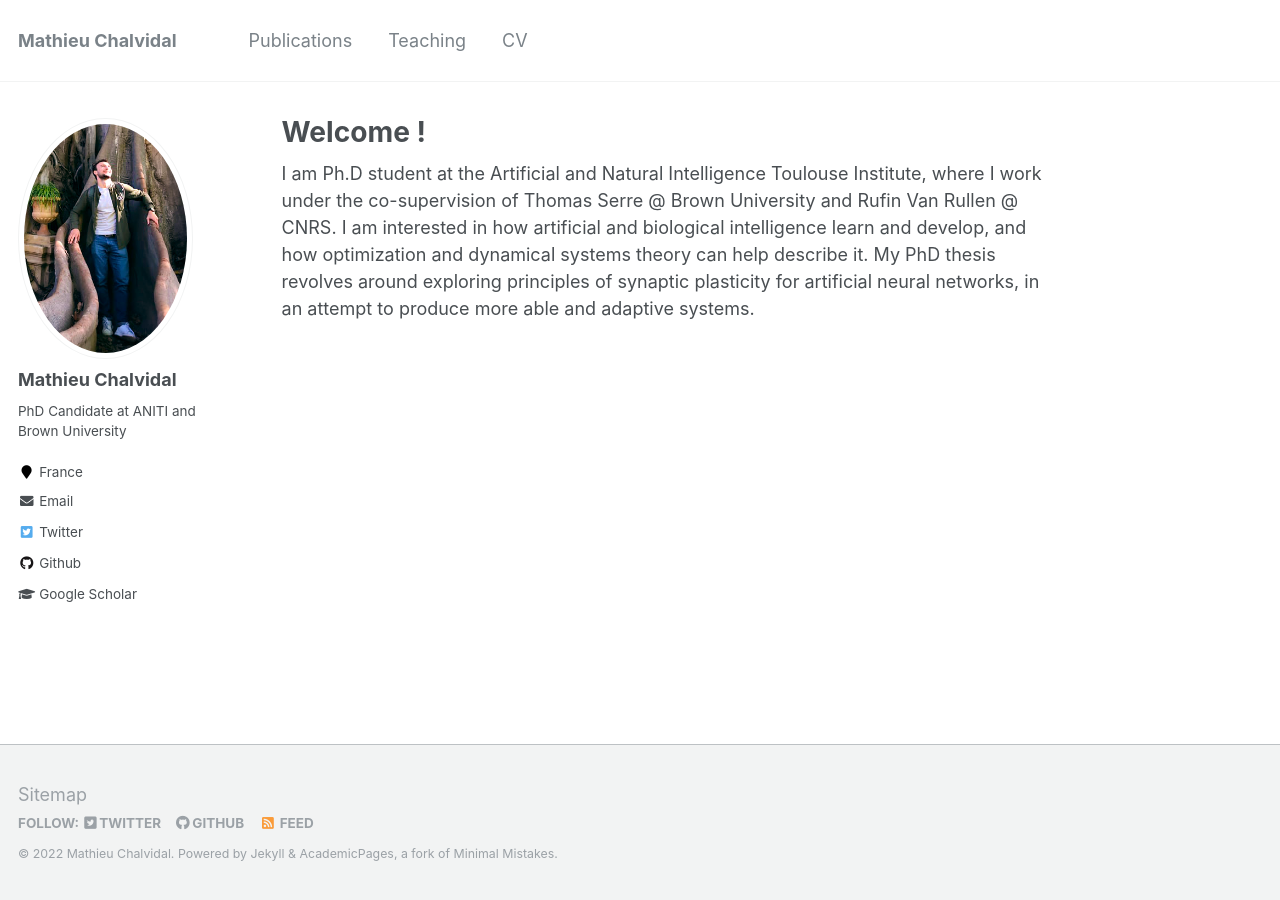
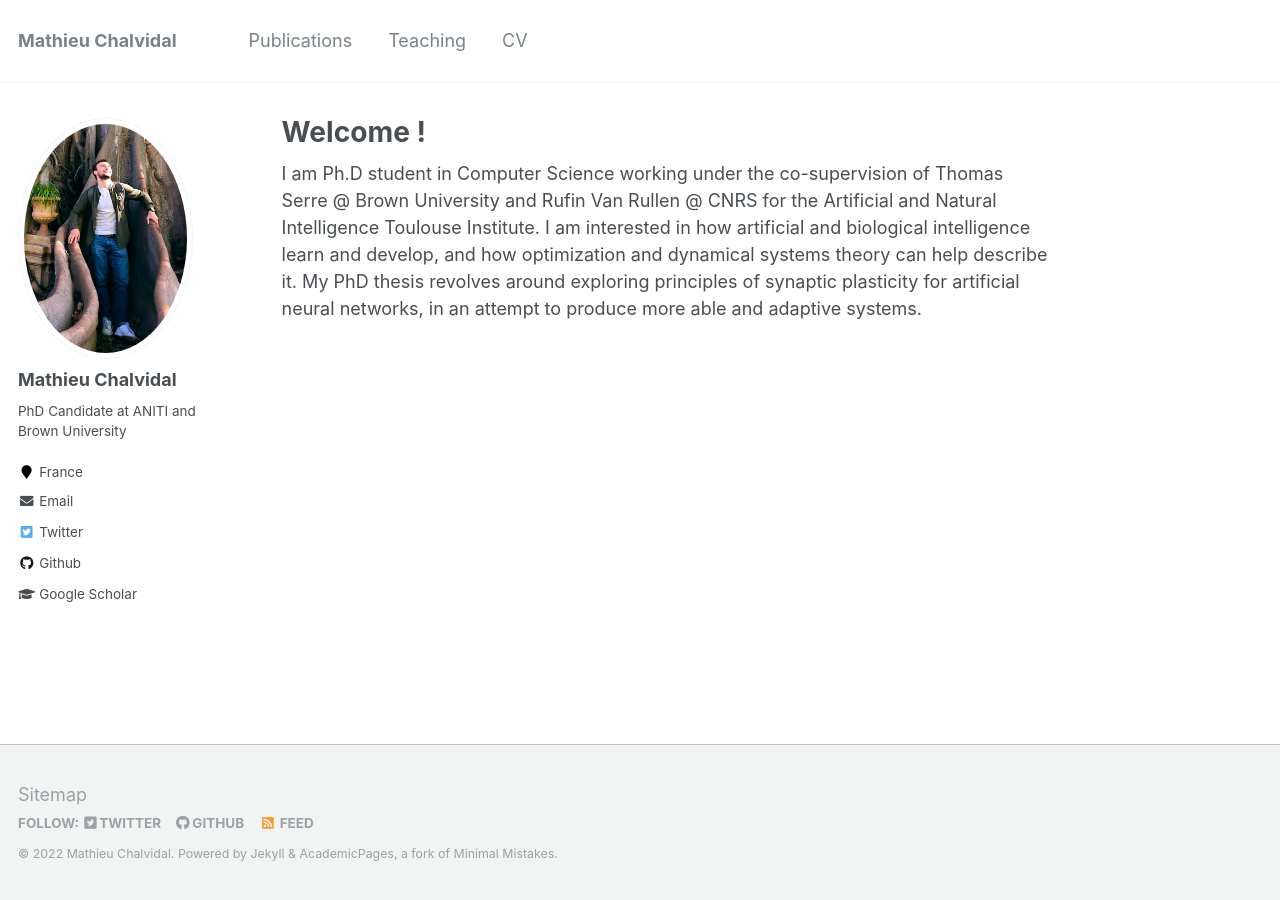
Before and after one commit to mathieuchal/mathieuchal.github.io, a Jekyll site: the page built from _pages/about.md, in a window 1280 px wide. Built offline with Jekyll 4.4.1, drawn with Linux system fonts in a browser that asks for light colours.

Commit message:
Update about.md

```diff
--- a/_pages/about.md
+++ b/_pages/about.md
@@ -8,4 +8,4 @@ redirect_from:
   - /about.html
 ---
 
-I am Ph.D student at the Artificial and Natural Intelligence Toulouse Institute, where I work under the co-supervision of Thomas Serre @ Brown University and Rufin Van Rullen @ CNRS. I am interested in how artificial and biological intelligence learn and develop, and how optimization and dynamical systems theory can help describe it. My PhD thesis revolves around exploring principles of synaptic plasticity for artificial neural networks, in an attempt to produce more able and adaptive systems.
+I am Ph.D student in Computer Science working under the co-supervision of Thomas Serre @ Brown University and Rufin Van Rullen @ CNRS for the Artificial and Natural Intelligence Toulouse Institute. I am interested in how artificial and biological intelligence learn and develop, and how optimization and dynamical systems theory can help describe it. My PhD thesis revolves around exploring principles of synaptic plasticity for artificial neural networks, in an attempt to produce more able and adaptive systems.
```
